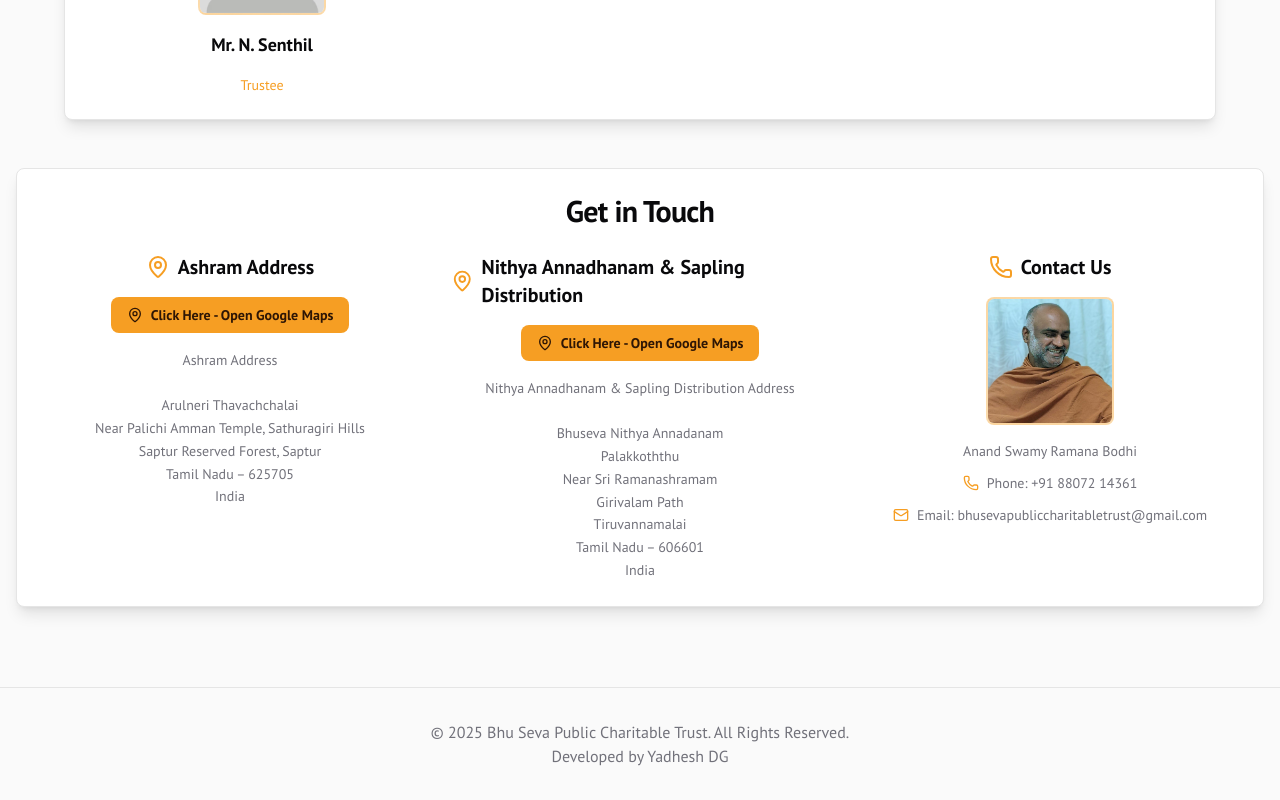
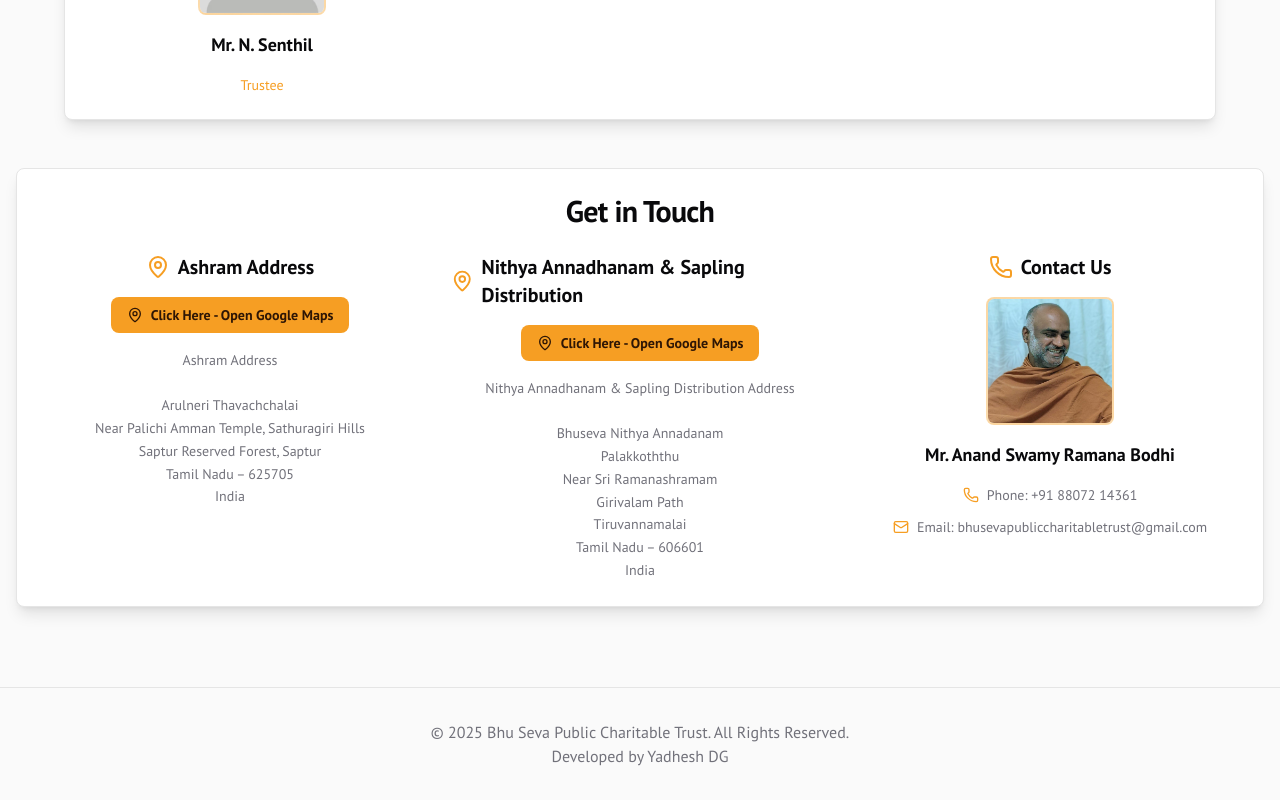
Before and after one commit to arulnerithavachachalai/bhuseva, a Next.js app: page / in a window 1280 px wide. Shown: the part 2199-2999 px from the top of the page. Built offline with nearby package versions, Linux system fonts and the light colour scheme.

Commit message:
updated description

```diff
--- a/src/components/contact-info.tsx
+++ b/src/components/contact-info.tsx
@@ -78,6 +78,10 @@ export function ContactInfo({ address, contact }: ContactInfoProps) {
                   />
                 </div>
               </div>
+
+              {/* Name Section - Second */}
+              <p className="text-lg font-bold text-center">Mr. Anand Swamy Ramana Bodhi</p>
+
               {/* Contact Details - Third */}
               <div className="text-muted-foreground text-sm text-center space-y-3">
                 {contact.split('\n').map((line, i) => (
```
Also changed, not shown: src/data/contact.txt.
